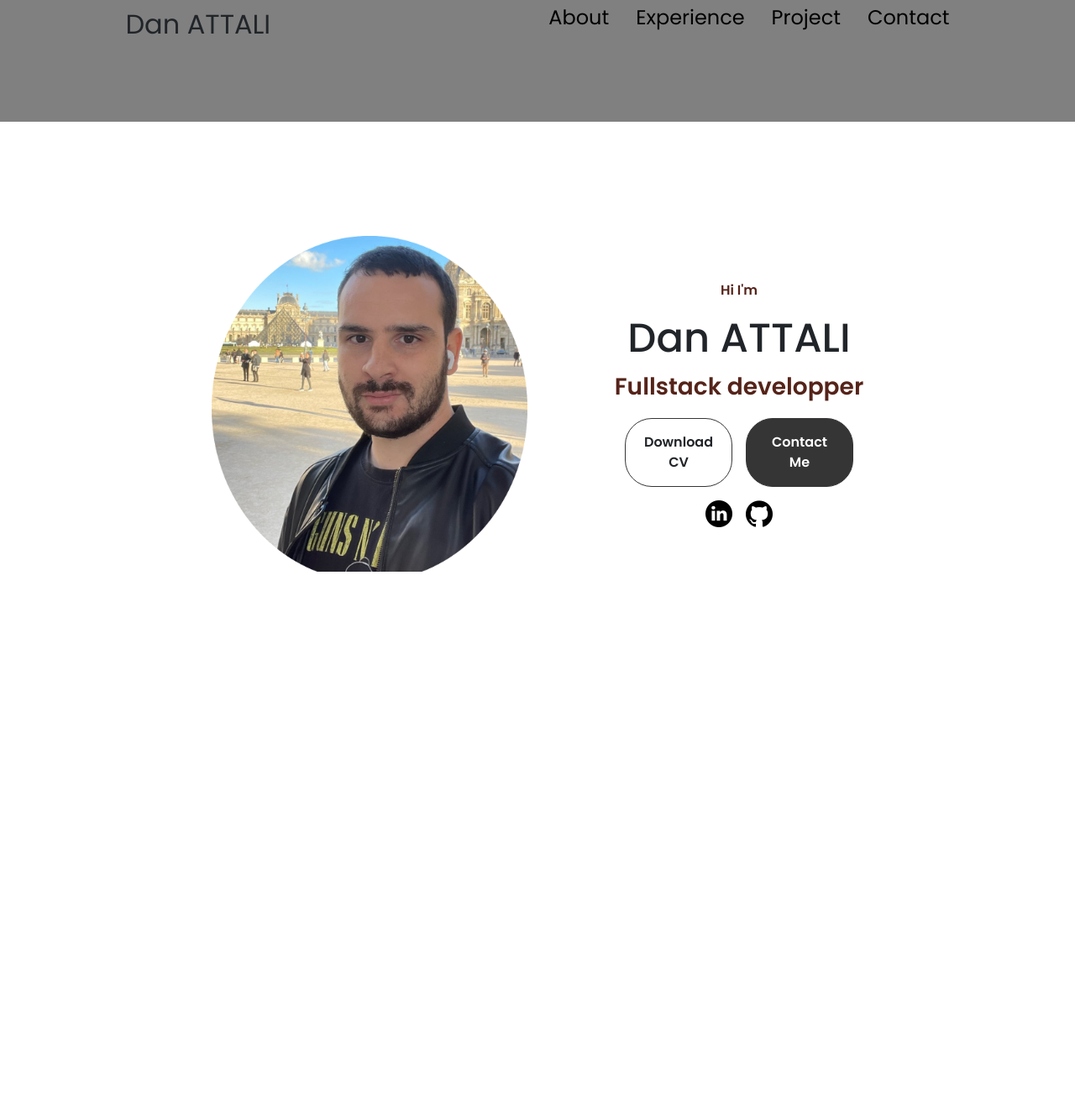
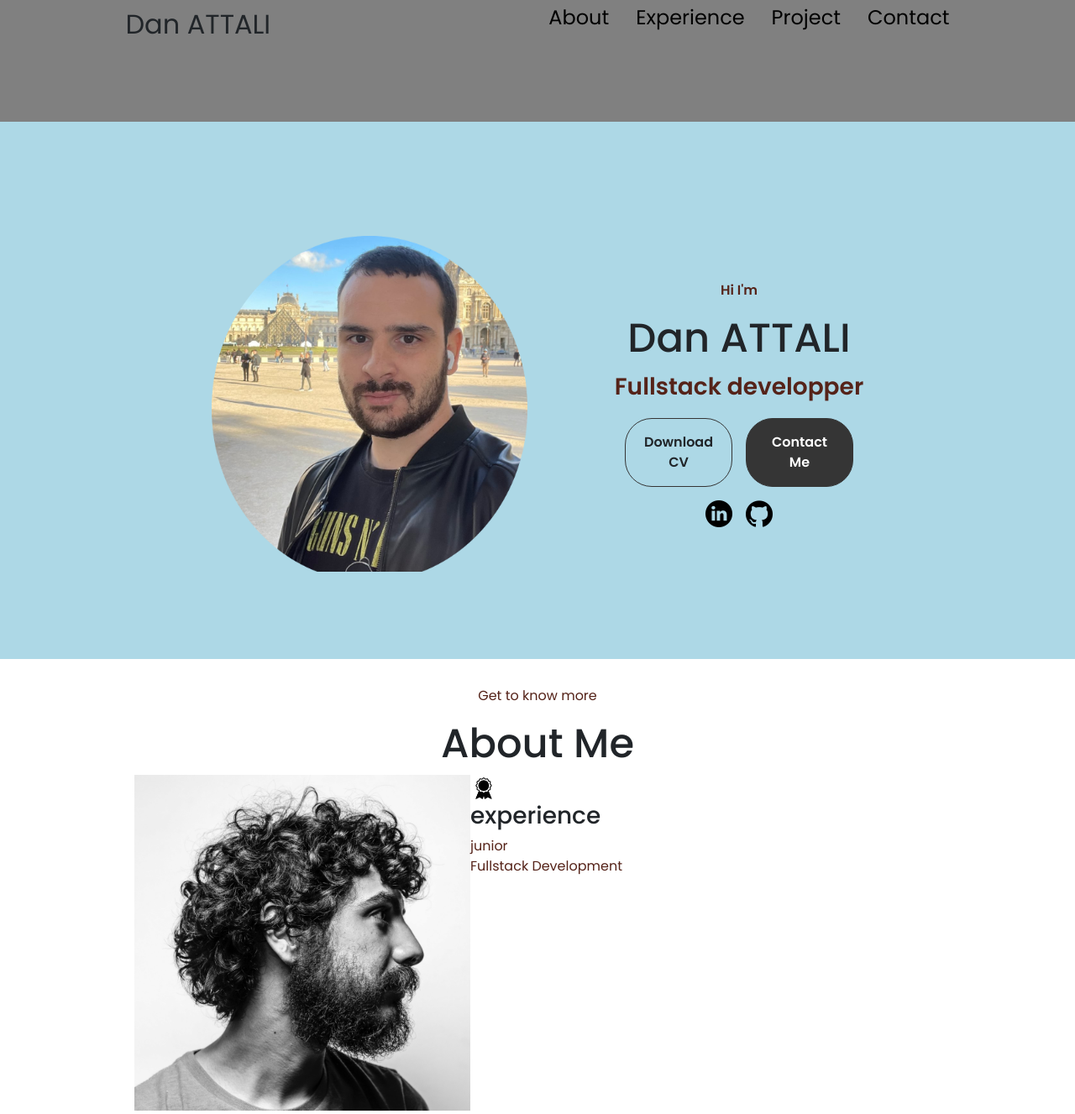
Before and after one commit to danattali/portfolio, a plain HTML site: page index.html in a window 1280 px wide. Shown: the part 87-1414 px from the top of the page at 84% size. Before the commit the page ends 872 px from the top, so only its background shows below. Drawn offline with nearby package versions, Linux system fonts and the light colour scheme.

Commit message:
new section

```diff
--- a/index.html
+++ b/index.html
@@ -39,7 +39,7 @@
         <li><a href="#contact"onclick="toggleMenu()">Contact</a></li></div>
     </div>
 </nav>
-
+<div id="background">
 <section id="profile">
     <div class="section__pic-container">
         <img src="./assets/profile-pic.png" alt="Dan ATTALI profile picture">
@@ -57,6 +57,25 @@
             <img src="./assets/github.png" alt="My github Profile" class="icon" onclick="location.href='https://github.com/danattali'">
         </div>
     </div>
+</div>
+</section>
+<section id="about">
+    <p class="section__text__p1">Get to know more</p>
+    <h1 class="title">About Me</h1>
+    <div class="section-container">
+        <div class="section__pic-container">
+            <img src="assets/about-pic.png" alt="profile picture" class="about-pic">
+        </div>
+        <div class="about-details-container">
+            <div class="about-containers">
+                <div class="details-container">
+                    <img src="./assets/experience.png" alt="experience-icon" class="icon">
+                    <h3>experience</h3>
+                    <p>junior <br> Fullstack Development</p>
+                </div>
+            </div>
+        </div>
+    </div>
 </section>
     <script src="script.js"></script>
     <script src="https://cdn.jsdelivr.net/npm/bootstrap@5.3.0-alpha3/dist/js/bootstrap.bundle.min.js"
--- a/style.css
+++ b/style.css
@@ -84,7 +84,7 @@
     position: absolute;
     top: 100%;
     right: 0;
-    background-color: #808080;
+    background-color:#808080;
     width: fit-content;
     max-height: 0;
     overflow: hidden;
@@ -134,7 +134,9 @@
 }
 
 /* SECTIONS */
-
+#background{
+    background-color: #add8e6;
+}
 section{
     padding-top: 4vh;
     height: 96vh;
```
